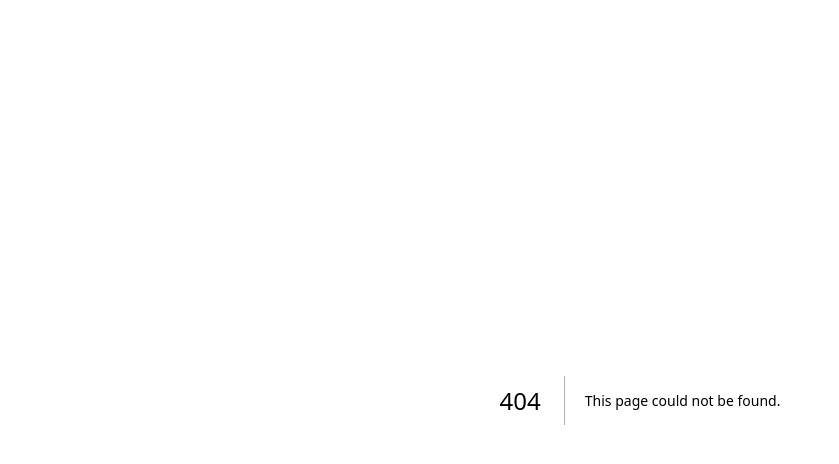
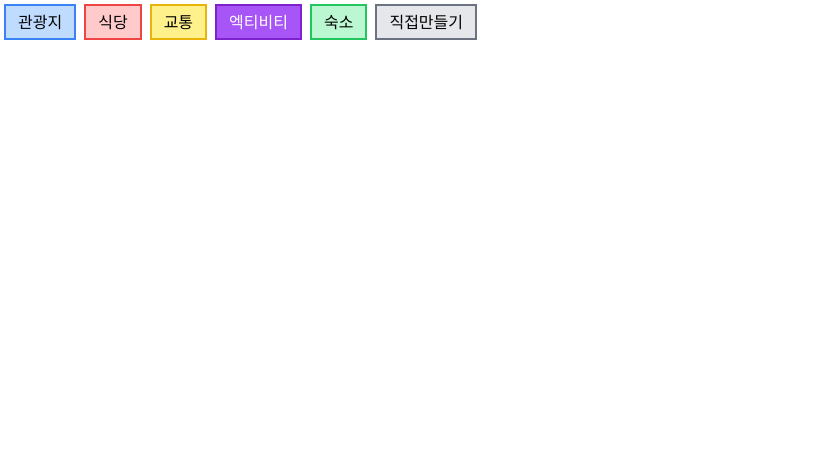
Before and after one commit to ayoung-iya/trablock, a Next.js app: page /hj in a window 1280 px wide. Before the commit this address had no page. Shown: the top 464 px of the page, without its empty margins (0-839 px from the left). Built offline with nearby package versions, Linux system fonts and the light colour scheme.

Commit message:
feat: 블럭 뱃지 추가

```diff
--- /dev/null
+++ b/src/app/hj/page.tsx
@@ -0,0 +1,25 @@
+import BlockBadge from '@/components/common/badge/blockBadge';
+
+export default function hj() {
+  const CATEGORY = [
+    { text: '관광지', bgColor: 'bg-blue-200', textColor: 'text-black', borderColor: 'border-blue-500' },
+    { text: '식당', bgColor: 'bg-red-200', textColor: 'text-black', borderColor: 'border-red-500' },
+    { text: '교통', bgColor: 'bg-yellow-200', textColor: 'text-black', borderColor: 'border-yellow-500' },
+    { text: '엑티비티', bgColor: 'bg-purple-500', textColor: 'text-white', borderColor: 'border-purple-700' },
+    { text: '숙소', bgColor: 'bg-green-200', textColor: 'text-black', borderColor: 'border-green-500' },
+    { text: '직접만들기', bgColor: 'bg-gray-200', textColor: 'text-black', borderColor: 'border-gray-500' }
+  ];
+  return (
+    <div>
+      {CATEGORY.map((badge) => (
+        <BlockBadge
+          key={badge.text}
+          text={badge.text}
+          bgColor={badge.bgColor}
+          textColor={badge.textColor}
+          borderColor={badge.borderColor}
+        />
+      ))}
+    </div>
+  );
+}
--- /dev/null
+++ b/src/components/common/badge/blockBadge.tsx
@@ -0,0 +1,18 @@
+import React from 'react';
+
+interface BlockBadgeProps {
+  text: string;
+  bgColor: string;
+  textColor: string;
+  borderColor: string;
+}
+
+// 디자인이 어떻게 나올지 모르겠는데 우선 props로 해당 값을 받을 수 있도록 만들었습니다.
+
+export default function BlockBadge({ text, bgColor, textColor, borderColor }: BlockBadgeProps) {
+  return (
+    <div className={`m-1 inline-flex items-center px-3 py-1 ${bgColor} ${textColor} ${borderColor} border-2`}>
+      {text}
+    </div>
+  );
+}
```
